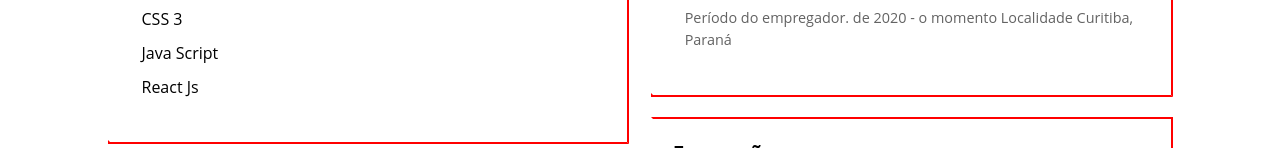
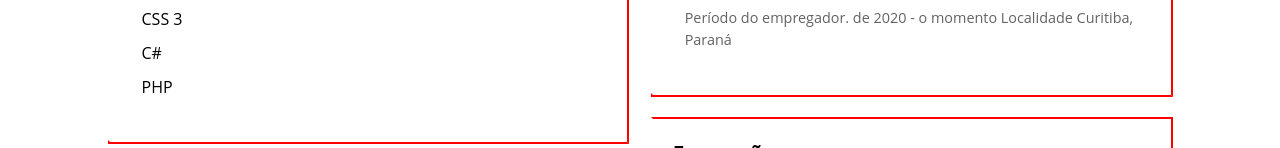
Before and after one commit to Vinicius-Rubia/Vinicius-Rubia.github.io, a plain HTML site: page index.html in a window 1280 px wide. Shown: the part 764-912 px from the top of the page. Drawn offline with Linux system fonts and the light colour scheme.

Commit message:
Primeiro Site

```diff
--- a/index.html
+++ b/index.html
@@ -82,8 +82,8 @@
 								<ul>
 									<li>HTML 5</li>
 									<li>CSS 3</li>
-									<li>Java Script</li>
-									<li>React Js</li>
+									<li>C#</li>
+									<li>PHP</li>
 								</ul>
 								<span class="baixo-esquerda"></span>
 							</section>
```
